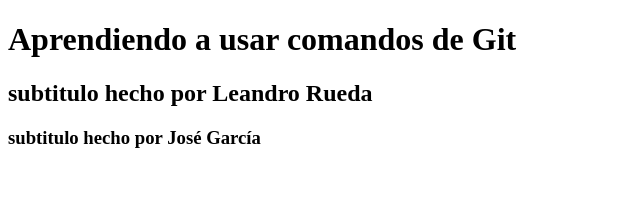
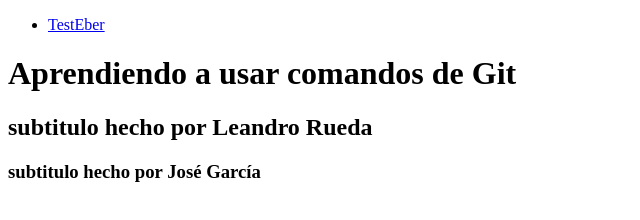
Before and after one commit to braiandevcode/cfs-ejercicios, a plain HTML site: page index.html in a window 1280 px wide. Shown: the whole page, without its empty margins (0-640 px from the left). Drawn offline with Linux system fonts and the light colour scheme.

Commit message:
enlace a pagine de eber

```diff
--- a/index.html
+++ b/index.html
@@ -6,6 +6,11 @@
     <title>Git</title>
   </head>
   <body>
+    <nav>
+        <ul>
+            <li><a href="./testEber.html target="_blank" rel="noopener noreferrer">TestEber</a></li>
+        </ul>
+    </nav>
     <h1>Aprendiendo a usar comandos de Git</h1>
     <h2>subtitulo hecho por Leandro Rueda</h2>
     <h3>subtitulo hecho por José García</h3>
```
